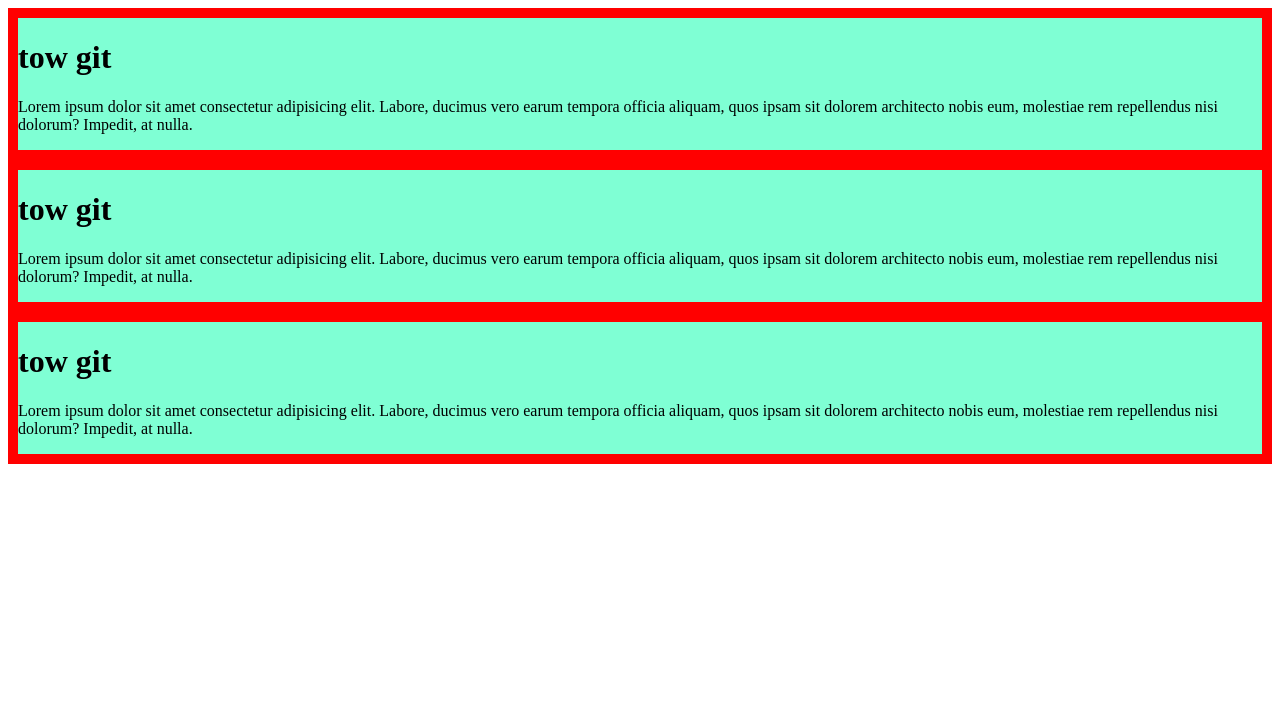
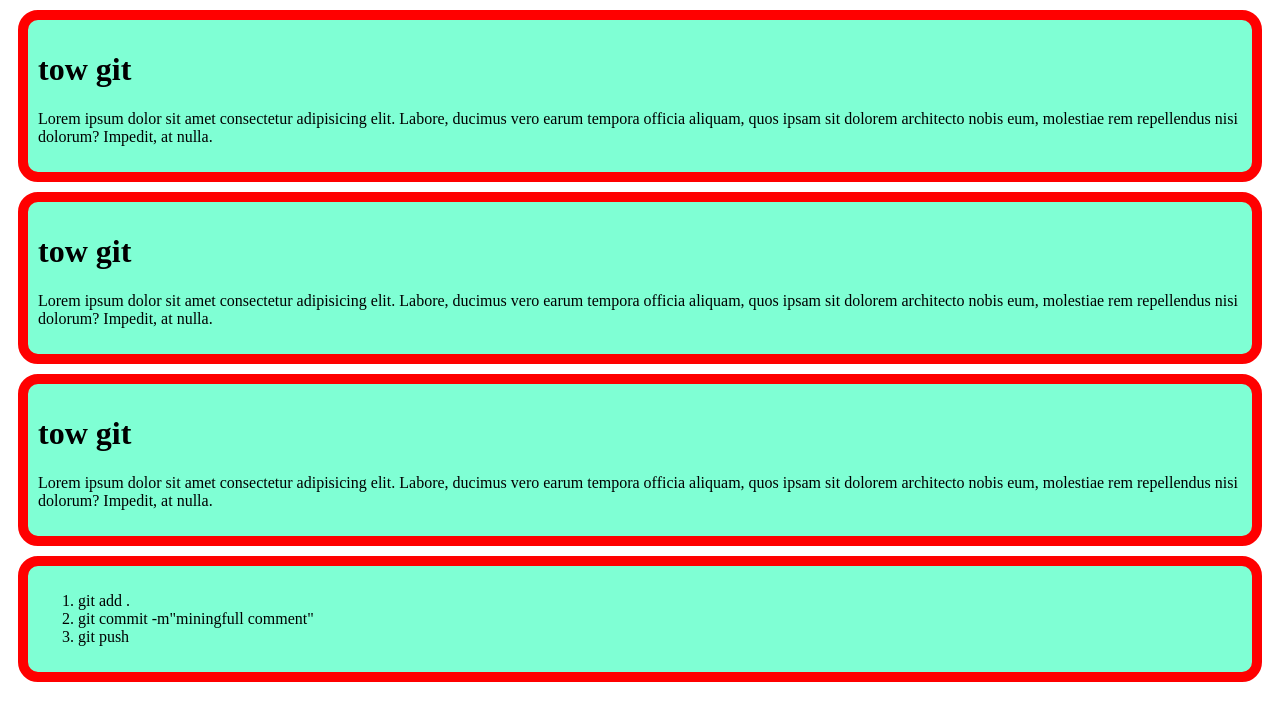
Before and after one commit to jahir0033/my-first-githab-ripo-tow, a plain HTML site: page index.html in a window 1280 px wide. Drawn offline with Linux system fonts and the light colour scheme.

Commit message:
added css

```diff
--- a/index.html
+++ b/index.html
@@ -19,6 +19,13 @@
     <h1> tow git</h1>
     <p>Lorem ipsum dolor sit amet consectetur adipisicing elit. Labore, ducimus vero earum tempora officia aliquam, quos ipsam sit dolorem architecto nobis eum, molestiae rem repellendus nisi dolorum? Impedit, at nulla.</p>
    </div>
+   <div>
+        <ol>
+        <li>git add .</li>
+        <li>git commit -m"miningfull comment"</li>
+        <li>git push </li>
+       </ol>
+   </div>
 
 </body>
 </html>
--- a/style/towgit.css
+++ b/style/towgit.css
@@ -1,4 +1,8 @@
 div{
     background-color: aquamarine;
     border: 10px solid red;
+    margin: 10px;
+    padding: 10px;
+    border-radius: 20px;
+
 }
```
